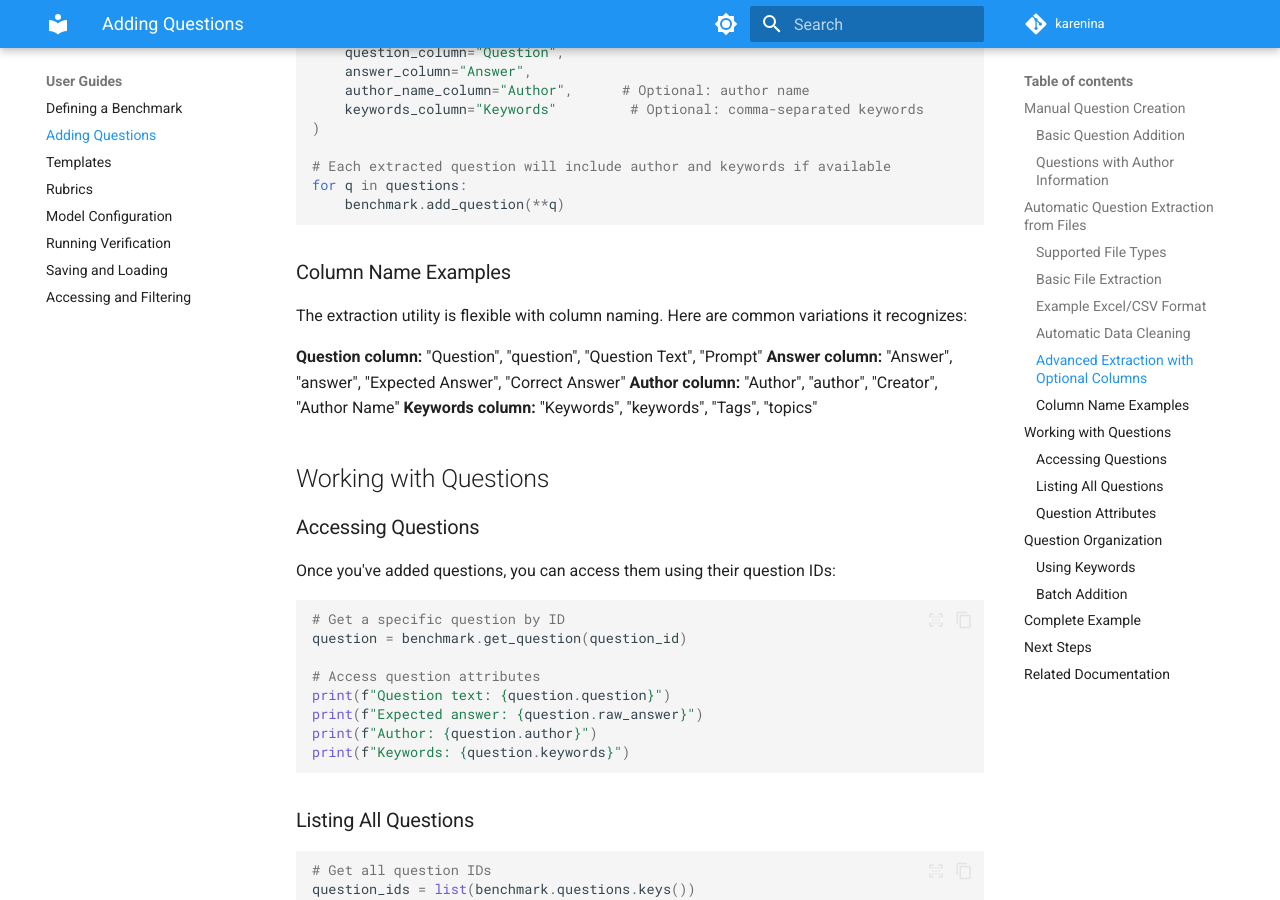
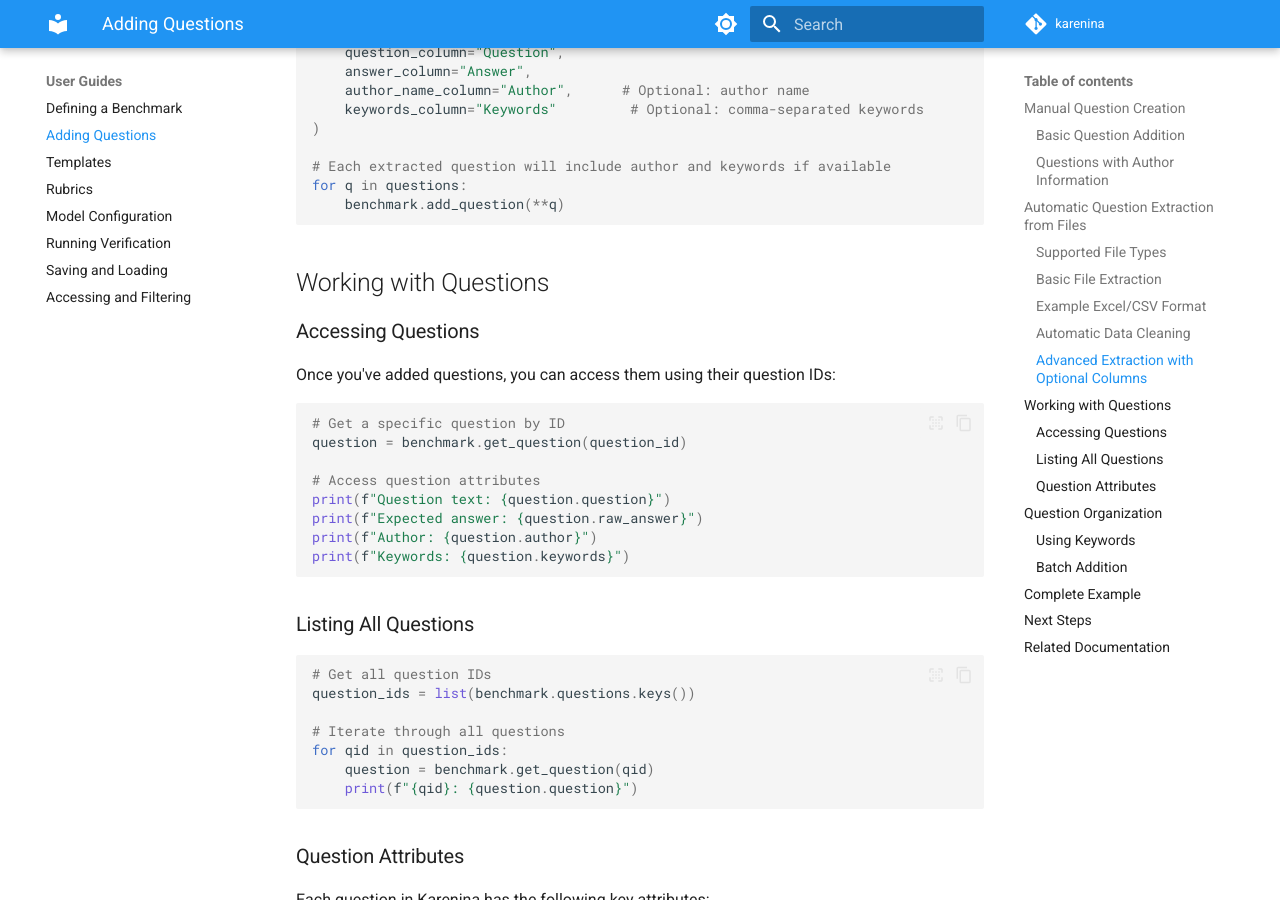
Before and after one commit to biocypher/karenina, an MkDocs documentation site: the page built from docs/using-karenina/adding-questions.md, in a window 1280 px wide and 900 px high, scrolled down 2720 px. Built offline with MkDocs 1.6.1 and Material for MkDocs 9.7.7, drawn with Linux system fonts in a browser that asks for light colours; comment, search, counter and statistics services are not loaded.

Commit message:
docs: removed useless stuff

````diff
--- a/docs/using-karenina/adding-questions.md
+++ b/docs/using-karenina/adding-questions.md
@@ -110,15 +110,6 @@ questions = extract_questions_from_file(
 for q in questions:
     benchmark.add_question(**q)
 ```
-
-### Column Name Examples
-
-The extraction utility is flexible with column naming. Here are common variations it recognizes:
-
-**Question column:** "Question", "question", "Question Text", "Prompt"
-**Answer column:** "Answer", "answer", "Expected Answer", "Correct Answer"
-**Author column:** "Author", "author", "Creator", "Author Name"
-**Keywords column:** "Keywords", "keywords", "Tags", "topics"
 
 ## Working with Questions
 
````
